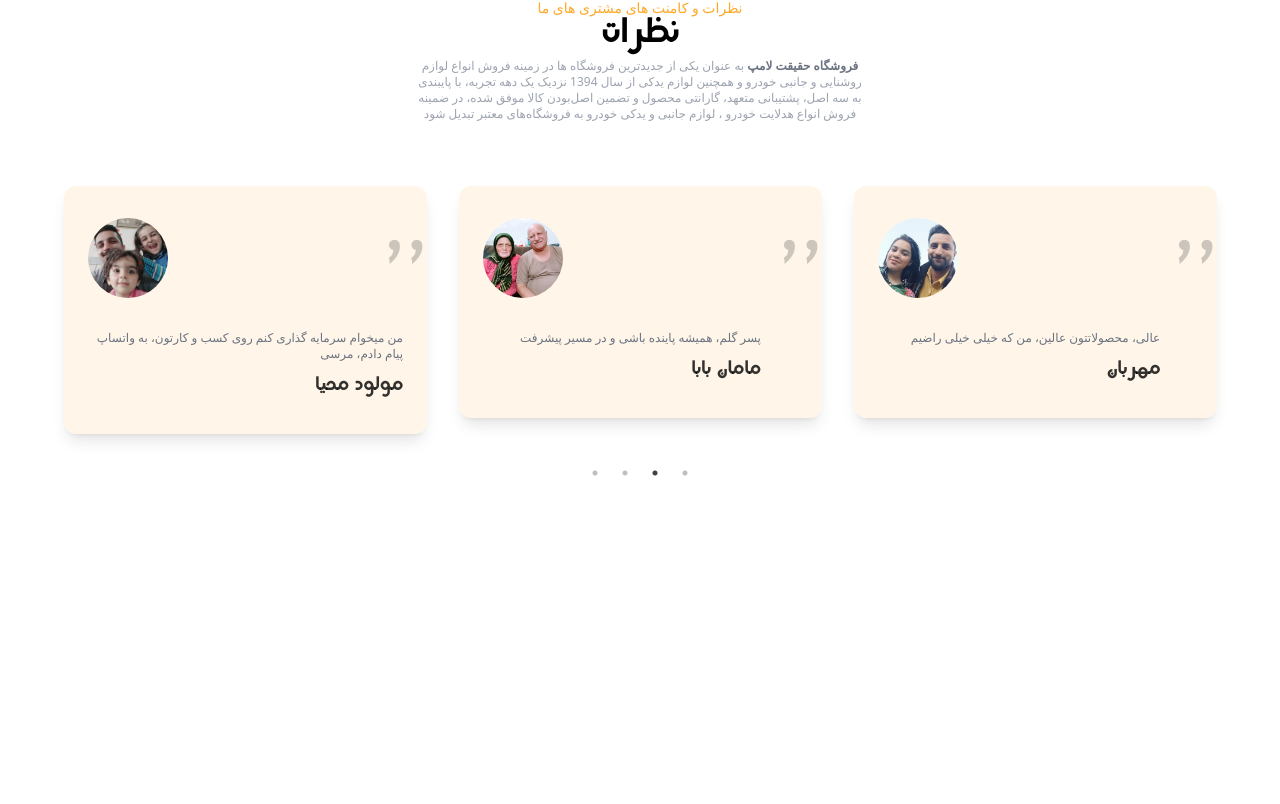
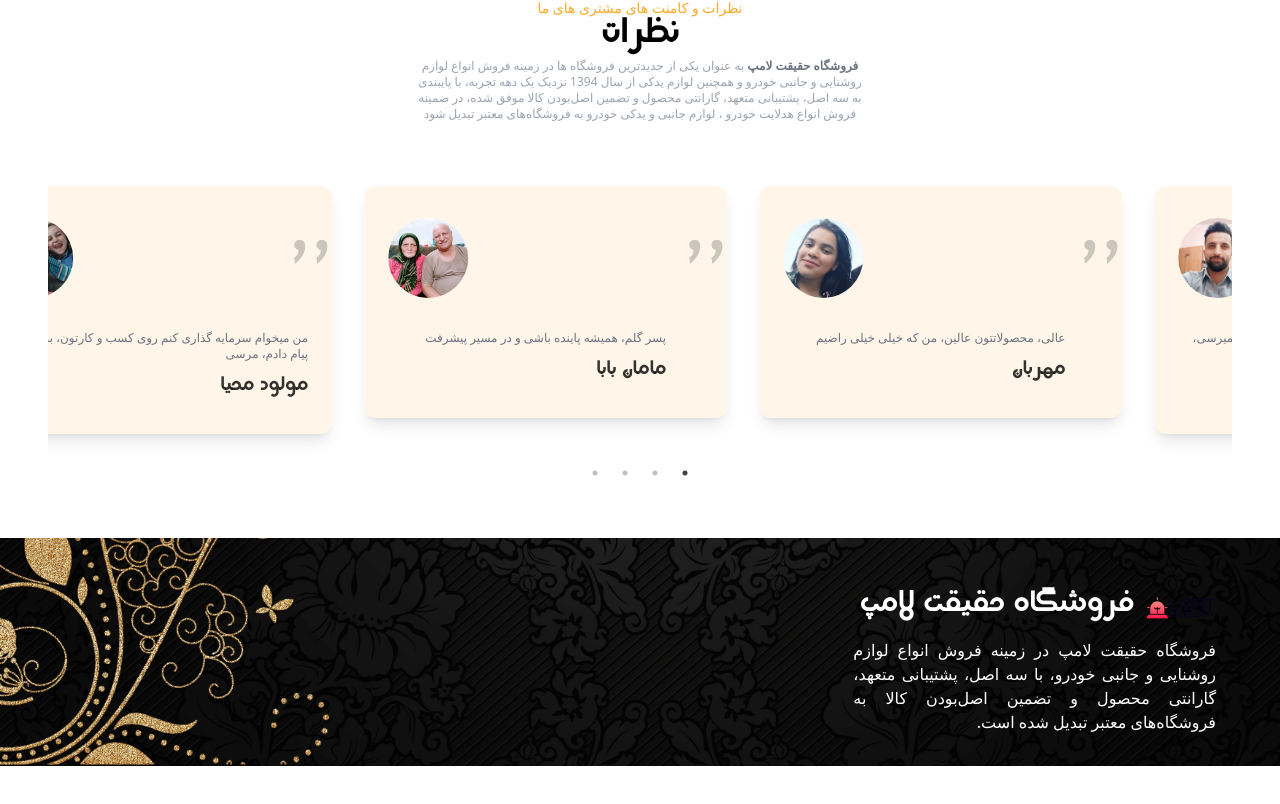
Before and after one commit to imanhaqiqatkhah/ecommerce_web, a React (Vite) app in the folder my-project/: page / in a window 1280 px wide. Shown: the part 3116-3920 px from the top of the page. Before the commit the page ends 3654 px from the top, so only its background shows below. Built offline with nearby package versions, Linux system fonts and the light colour scheme.

Commit message:
"Added Footer component to App.jsx and updated comment1.jpg image"

```diff
--- a/my-project/src/App.jsx
+++ b/my-project/src/App.jsx
@@ -8,6 +8,7 @@ import TopProducts from "./components/TopProducts/TopProducts"
 import Banner from "./components/Banner/Banner"
 import Subscribe from "./components/Subscribe/Subscribe"
 import Testimonials from "./components/Testimonials/Testimonials"
+import Footer from "./components/Footer/Footer"
 
 const App = () => {
   React.useEffect(() => {
@@ -29,6 +30,7 @@ const App = () => {
       <Subscribe />
       <Products />
       <Testimonials />
+      <Footer />
     </div>
   )
 }
--- /dev/null
+++ b/my-project/src/components/Footer/Footer.jsx
@@ -0,0 +1,57 @@
+import React from "react"
+import footerLogo from "../../assets/Logo.png"
+import Banner from "../../assets/banner/banner-footer.jpg"
+
+const BannerImg = {
+  backgroundImage: `url(${Banner})`,
+  backgroundPosition: "bottom",
+  backgroundRepeat: "no-repeat",
+  backgroundSize: "cover",
+  height: "100%",
+  width: "100%",
+}
+
+const FooterLinks = [
+  {
+    title: "Home",
+    link: "/#",
+  },
+  {
+    title: "About",
+    link: "/#about",
+  },
+  {
+    title: "Contact",
+    link: "/#contact",
+  },
+  {
+    title: "Blog",
+    link: "/#blog",
+  },
+]
+
+const Footer = () => {
+  return (
+    <div className="text-white mb-20" style={BannerImg}>
+      <div className="container">
+        <div className="grid md:grid-cols-3 pv-44 pt-5" dir="rtl">
+          {/* company details */}
+          <div className="py-8 px-4">
+            <h1 className="sm:text-3xl text-xl font-bold sm:text-right text-justify mb-3 flex items-center gap-3 font-custom1">
+              <img src={footerLogo} alt="" className="max-w-[70px]" />
+              فروشگاه حقیقت لامپ
+            </h1>
+            <p className="text-justify">
+              فروشگاه حقیقت لامپ در زمینه فروش انواع لوازم روشنایی و جانبی
+              خودرو، با سه اصل، پشتیبانی متعهد، گارانتی محصول و تضمین اصل‌بودن
+              کالا به فروشگاه‌های معتبر تبدیل شده است.
+            </p>
+          </div>
+          {/* Footer Links details */}
+        </div>
+      </div>
+    </div>
+  )
+}
+
+export default Footer
```
Also changed, not shown: my-project/src/assets/banner/banner-footer.jpg (added), my-project/src/assets/comment/comment1.jpg.
